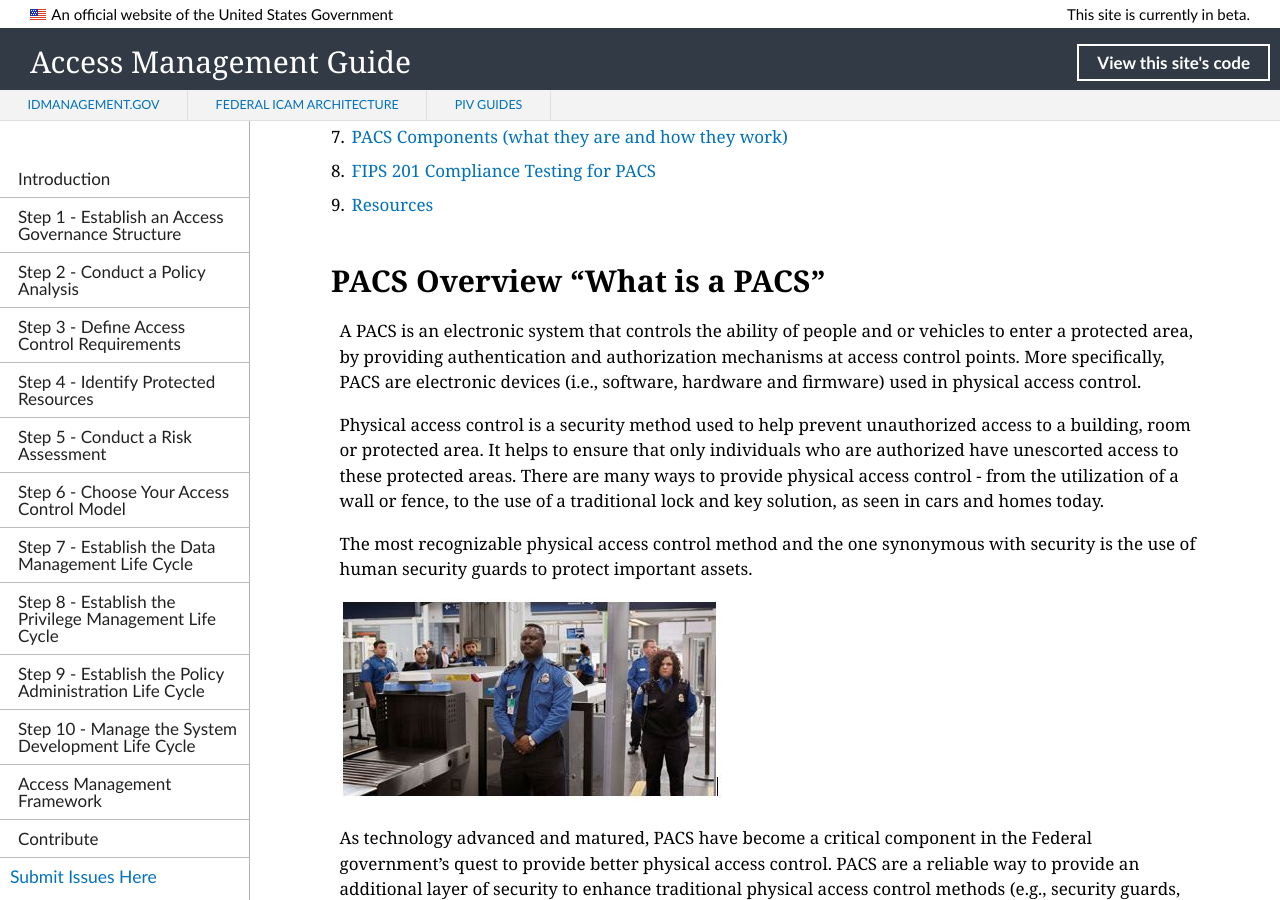
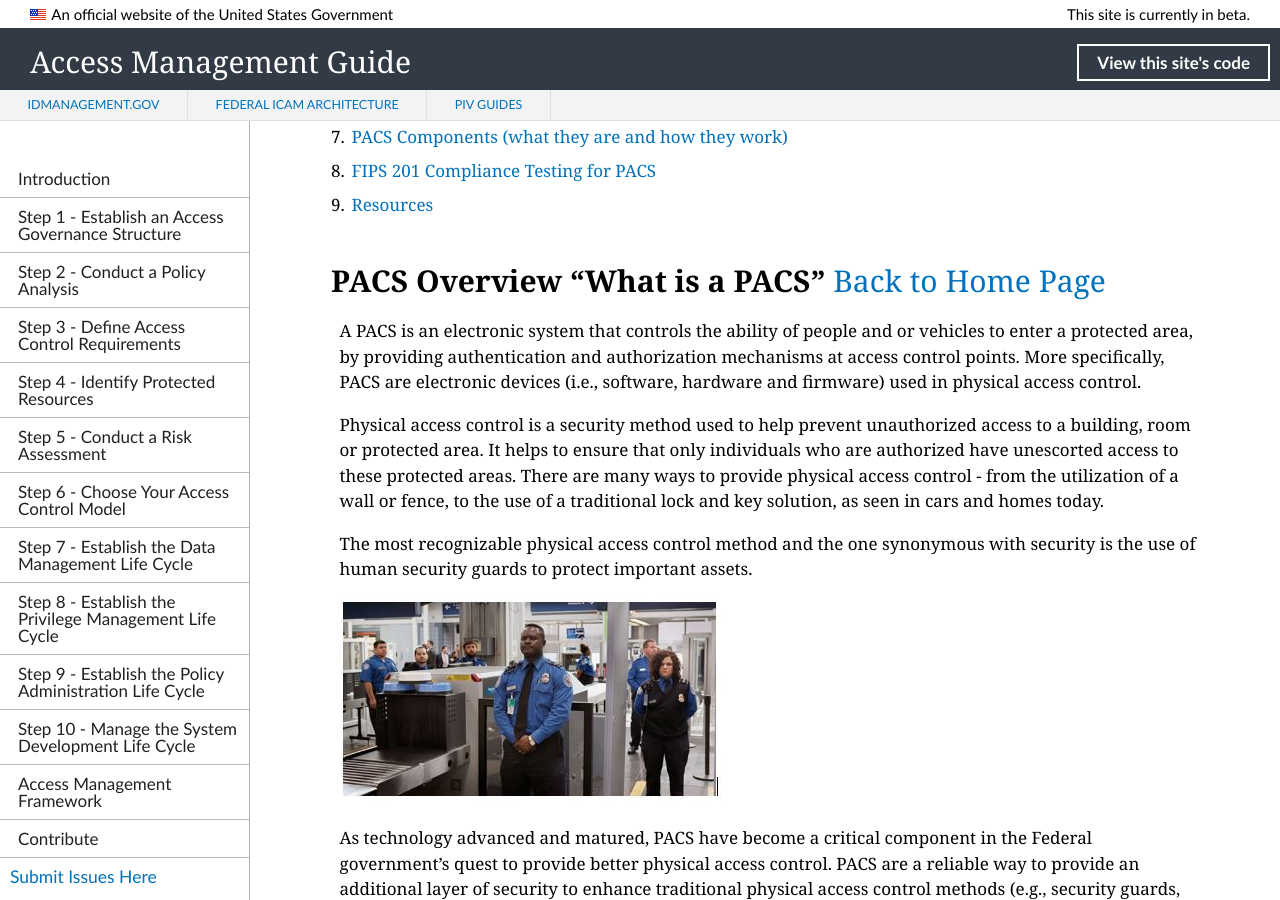
Before and after one commit to GSA/ficam-access, a Jekyll site: the page built from pages/PACS-guide.md, in a window 1280 px wide and 900 px high, scrolled down 734 px. Built offline with Jekyll 4.4.1, drawn with Linux system fonts in a browser that asks for light colours; nearby versions of some CDN libraries.

Commit message:
Update PACS-guide.md

```diff
--- a/pages/PACS-guide.md
+++ b/pages/PACS-guide.md
@@ -20,7 +20,7 @@ This guide is intended to provide a general overview of the Federal Information
 1. [FIPS 201 Compliance Testing for PACS](https://github.com/thiligh/ficam-access/blob/PACS-PLABOOK-FOLDER/pages/PACS-guide.md#fips-201-compliance-testing-for-pacs)
 1. [Resources](https://github.com/thiligh/ficam-access/blob/PACS-PLABOOK-FOLDER/pages/PACS-guide.md#resources)
 
-## PACS Overview "What is a PACS"
+## PACS Overview "What is a PACS"              [Back to Home Page](https://github.com/thiligh/ficam-access/blob/PACS-PLABOOK-FOLDER/pages/PACS-guide.md#introduction)
 A PACS is an electronic system that controls the ability of people and or vehicles to enter a protected area, by providing authentication and authorization mechanisms at access control points.  More specifically, PACS are electronic devices (i.e., software, hardware and firmware) used in physical access control.
 
 Physical access control is a security method used to help prevent unauthorized access to a building, room or protected area.  It helps to ensure that only individuals who are authorized have unescorted access to these protected areas. There are many ways to provide physical access control - from the utilization of a wall or fence, to the use of a traditional lock and key solution, as seen in cars and homes today.
```
